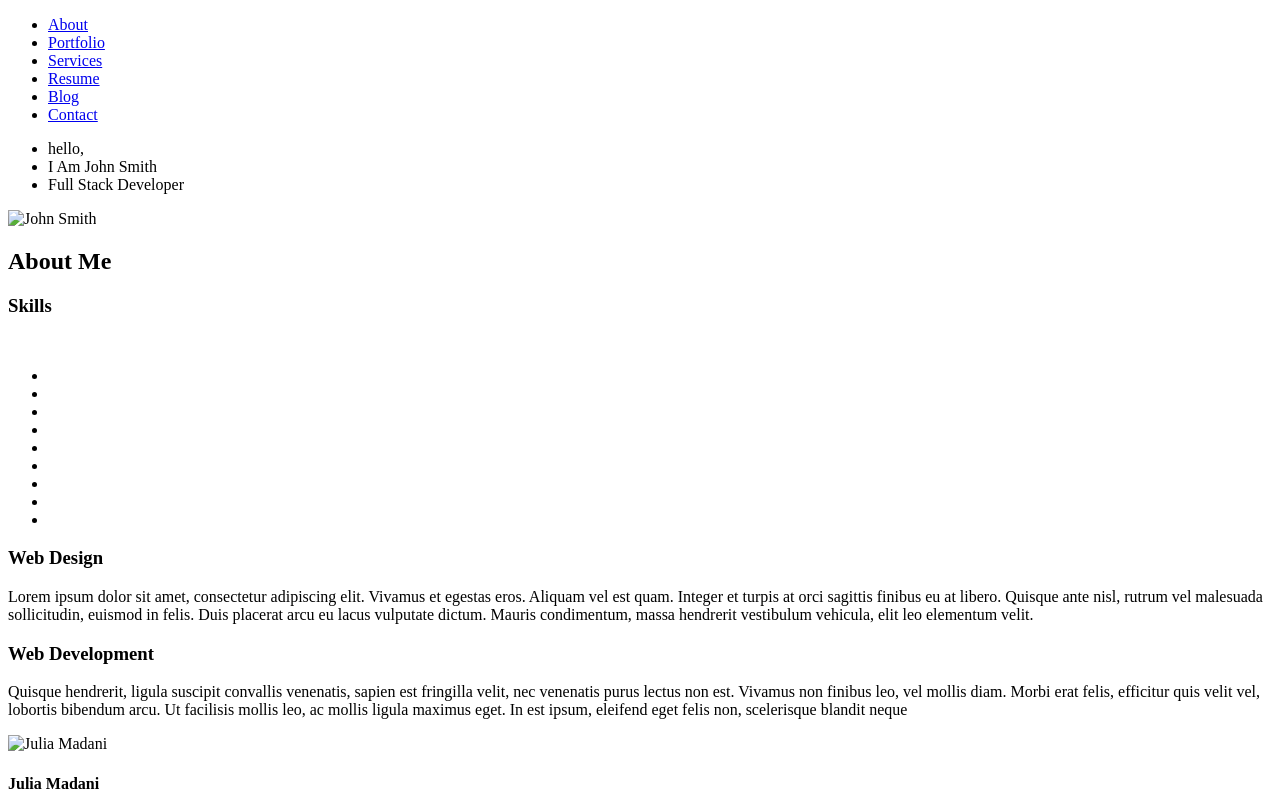
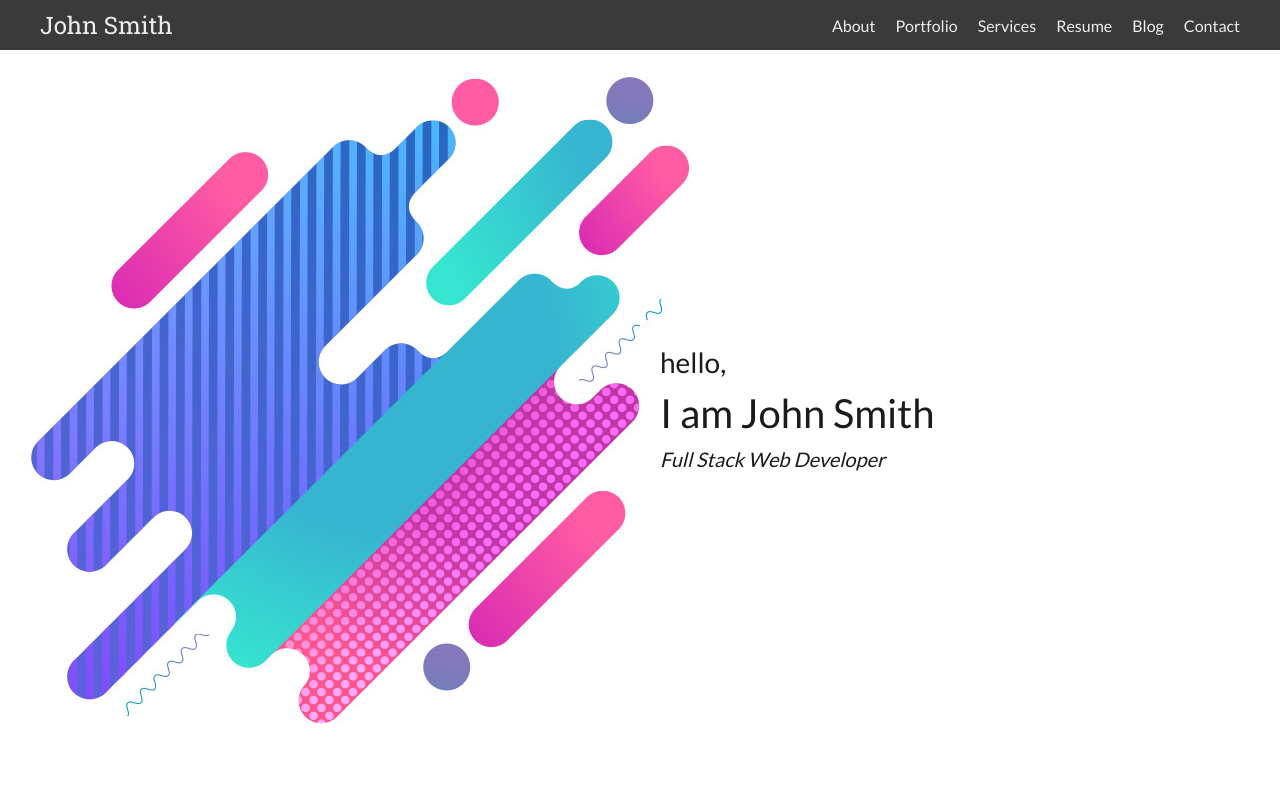
Before and after one commit to kgeno/fcc-projects, a plain HTML site: page portfolio/index.html in a window 1280 px wide. Shown: the top 797 px of the page. Drawn offline with Linux system fonts and the light colour scheme.

Commit message:
started styling header and nav

```diff
--- a/portfolio/css/style.css
+++ b/portfolio/css/style.css
@@ -0,0 +1,104 @@
+@import url('https://fonts.googleapis.com/css?family=Lato|Roboto+Slab');
+
+* {
+  padding: 0;
+  margin: 0;
+}
+
+body {
+  font-family: 'Lato', sans-serif;
+  color: #444444;
+}
+
+.wrapper {
+  max-width: 1200px;
+  padding: 0 10px;
+  margin: 0 auto;
+}
+
+header {
+  background: url(../img/header-bg.jpg) no-repeat left;
+  height: 100vh;
+}
+
+nav {
+  background: #3a3a3a;
+}
+
+nav h1 {
+  color: #eeeeee;
+  font-family: 'Roboto Slab', sans-serif;
+  font-weight: 100;
+}
+
+nav div.wrapper {
+  display: flex;
+  flex-direction: row;
+  align-items: center;
+  justify-content: space-between;
+  min-height: 50px;
+}
+
+nav ul {
+  list-style-type: none;
+  display: flex;
+}
+
+nav ul li {
+  padding: 0 10px;
+}
+
+nav ul li:last-child {
+  padding-right: 0;
+}
+
+nav a {
+  color: #eeeeee;
+  text-decoration: none;
+}
+
+nav a:hover {
+  color: #fff;
+}
+
+.banner ul {
+  color: #1b1b1b;
+  position: absolute;
+  top: 40%;
+  left: 50%;
+  list-style-type: none;
+  font-size: 2.5em;
+  background: rgba(255, 255, 255, 0.9);
+  padding: 20px;
+}
+
+.banner ul li {
+  padding: 5px 0;
+}
+
+.banner ul li:first-child {
+  font-size: 0.7em;
+}
+
+.banner ul li:last-child {
+  font-size: 0.5em;
+  font-style: italic;
+}
+
+
+
+
+
+
+
+
+
+
+.bar {
+  background-color: #eeeeee !important;
+  margin-bottom: 20px;
+}
+
+.bar-blue {
+  background-color: #3c6aff !important;
+}
--- a/portfolio/index.html
+++ b/portfolio/index.html
@@ -9,6 +9,8 @@
 <body>
 <header>
   <nav>
+    <div class="wrapper">
+      <h1>John Smith</h1>
       <ul>
         <li><a href="#about">About</a></li>
         <li><a href="#portfolio">Portfolio</a></li>
@@ -17,12 +19,13 @@
         <li><a href="#">Blog</a></li>
         <li><a href="#contact">Contact</a></li>
       </ul>
+    </div>
   </nav>
   <div class="banner">
     <ul>
       <li>hello,</li>
-      <li>I Am John Smith</li>
-      <li>Full Stack Developer</li>
+      <li>I am John Smith</li>
+      <li>Full Stack Web Developer</li>
     </ul>
   </div>
 </header>
```
Also changed, not shown: portfolio/img/header-bg.jpg (added). Lines whose indentation alone changed are shown as unchanged.
